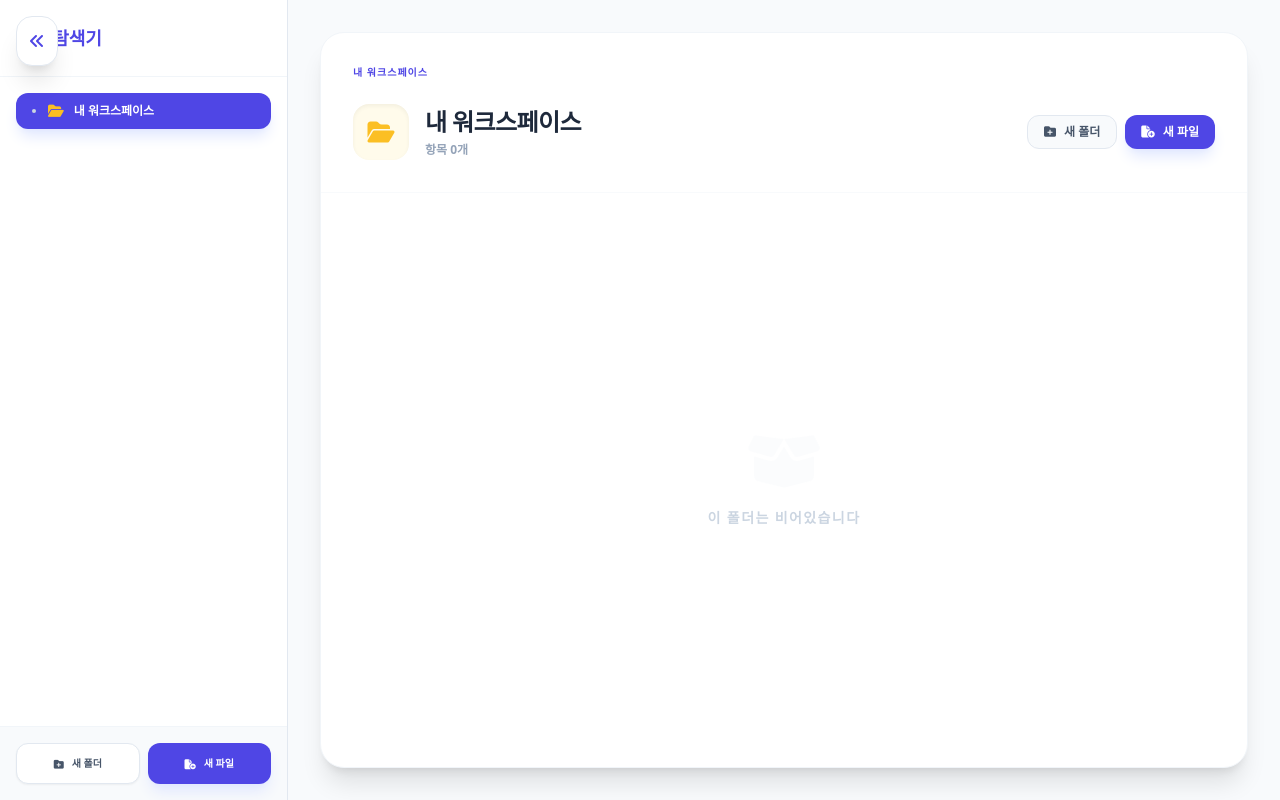
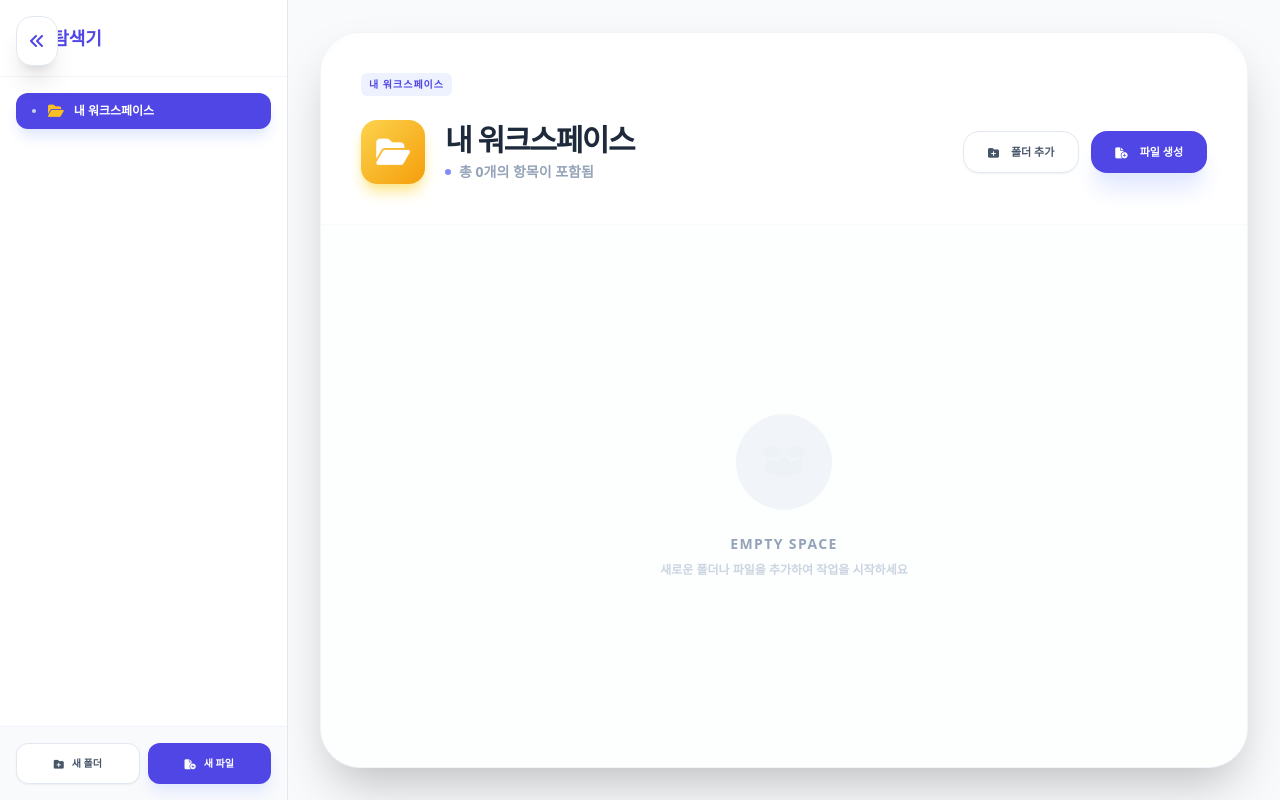
Before and after one commit to sungjin8853-hue/tool, a React (Vite) app: page / in a window 1280 px wide. Built offline with nearby package versions, Linux system fonts and the light colour scheme.

Commit message:
FolderView.tsx

```diff
--- a/components/FolderView.tsx
+++ b/components/FolderView.tsx
@@ -11,16 +11,15 @@ interface FolderViewProps {
 
 const FolderView: React.FC<FolderViewProps> = ({ folder, path, onSelectNode, onAddNode }) => {
   return (
-    <div className="flex flex-col h-full bg-white rounded-3xl shadow-xl border border-slate-100 overflow-hidden">
-      <div className="p-8 border-b border-slate-50">
-        {/* Breadcrumbs */}
+    <div className="flex flex-col h-full bg-white rounded-[2.5rem] shadow-2xl border border-slate-100 overflow-hidden transition-all duration-500 animate-in fade-in zoom-in-95">
+      <div className="p-8 md:p-10 border-b border-slate-50 bg-white/50 backdrop-blur-sm sticky top-0 z-10">
         <div className="flex items-center gap-2 mb-6 overflow-x-auto scrollbar-hide text-[10px] font-black uppercase tracking-widest text-slate-300">
           {path.map((p, i) => (
             <React.Fragment key={p.id}>
               {i > 0 && <i className="fa-solid fa-chevron-right scale-75 opacity-30"></i>}
               <button
                 onClick={() => onSelectNode(p.id)}
-                className={`hover:text-indigo-600 transition-colors ${i === path.length - 1 ? 'text-indigo-600' : ''}`}
+                className={`hover:text-indigo-600 transition-colors whitespace-nowrap ${i === path.length - 1 ? 'text-indigo-600 bg-indigo-50 px-2 py-1 rounded-md' : ''}`}
               >
                 {p.name}
               </button>
@@ -28,61 +27,73 @@ const FolderView: React.FC<FolderViewProps> = ({ folder, path, onSelectNode, onA
           ))}
         </div>
 
-        <div className="flex items-center justify-between">
-          <div className="flex items-center gap-4">
-            <div className="w-14 h-14 bg-amber-50 rounded-2xl flex items-center justify-center text-amber-400 text-2xl shadow-inner">
+        <div className="flex flex-col md:flex-row md:items-center justify-between gap-6">
+          <div className="flex items-center gap-5">
+            <div className="w-16 h-16 bg-gradient-to-br from-amber-300 to-amber-500 rounded-2xl flex items-center justify-center text-white text-3xl shadow-lg shadow-amber-200 animate-in slide-in-from-left-4">
               <i className="fa-solid fa-folder-open"></i>
             </div>
             <div>
-              <h2 className="text-2xl font-black text-slate-800 tracking-tight">{folder.name}</h2>
-              <p className="text-xs text-slate-400 font-bold mt-1">
-                항목 {folder.children?.length ?? 0}개
+              <h2 className="text-3xl font-black text-slate-800 tracking-tighter">{folder.name}</h2>
+              <p className="text-sm text-slate-400 font-bold mt-1 flex items-center gap-2">
+                <span className="w-1.5 h-1.5 rounded-full bg-indigo-400"></span>
+                총 {folder.children?.length ?? 0}개의 항목이 포함됨
               </p>
             </div>
           </div>
-          <div className="flex gap-2">
+          <div className="flex gap-3">
             <button
               onClick={() => onAddNode(folder.id, NodeType.FOLDER)}
-              className="px-4 py-2 bg-slate-50 text-slate-600 text-xs font-black rounded-xl border border-slate-200 hover:bg-white hover:shadow-md transition-all flex items-center gap-2"
+              className="px-6 py-3 bg-white text-slate-600 text-[11px] font-black rounded-2xl border border-slate-200 hover:border-amber-300 hover:text-amber-600 hover:bg-amber-50 transition-all flex items-center gap-3 shadow-sm active:scale-95"
             >
-              <i className="fa-solid fa-folder-plus"></i> 새 폴더
+              <i className="fa-solid fa-folder-plus"></i> 폴더 추가
             </button>
             <button
               onClick={() => onAddNode(folder.id, NodeType.FILE)}
-              className="px-4 py-2 bg-indigo-600 text-white text-xs font-black rounded-xl hover:bg-indigo-700 shadow-lg shadow-indigo-100 transition-all flex items-center gap-2"
+              className="px-6 py-3 bg-indigo-600 text-white text-[11px] font-black rounded-2xl hover:bg-indigo-700 shadow-xl shadow-indigo-100 transition-all flex items-center gap-3 active:scale-95"
             >
-              <i className="fa-solid fa-file-circle-plus"></i> 새 파일
+              <i className="fa-solid fa-file-circle-plus"></i> 파일 생성
             </button>
           </div>
         </div>
       </div>
 
-      <div className="flex-1 overflow-y-auto p-8">
+      <div className="flex-1 overflow-y-auto p-8 md:p-12 bg-slate-50/30">
         {folder.children && folder.children.length > 0 ? (
-          <div className="grid grid-cols-2 sm:grid-cols-3 md:grid-cols-4 lg:grid-cols-6 gap-6">
+          <div className="grid grid-cols-2 sm:grid-cols-3 md:grid-cols-4 lg:grid-cols-5 xl:grid-cols-6 gap-8">
             {folder.children.map((child) => (
               <div
                 key={child.id}
-                onDoubleClick={() => onSelectNode(child.id)}
                 onClick={() => onSelectNode(child.id)}
-                className="group flex flex-col items-center p-4 rounded-2xl hover:bg-indigo-50/50 cursor-pointer transition-all border border-transparent hover:border-indigo-100"
+                className="group flex flex-col items-center p-6 rounded-[2rem] hover:bg-white cursor-pointer transition-all border border-transparent hover:border-slate-200 hover:shadow-2xl hover:shadow-indigo-100/50 hover:-translate-y-2"
               >
-                <div className={`w-16 h-16 mb-3 flex items-center justify-center text-3xl transition-transform group-hover:scale-110 ${child.type === NodeType.FOLDER ? 'text-amber-400' : 'text-indigo-400'}`}>
-                  <i className={`fa-solid ${child.type === NodeType.FOLDER ? 'fa-folder' : 'fa-file-lines'}`}></i>
+                <div className={`w-20 h-20 mb-4 flex items-center justify-center text-4xl transition-all duration-500 group-hover:scale-110 ${child.type === NodeType.FOLDER ? 'text-amber-400' : 'text-indigo-400'}`}>
+                   <div className="relative">
+                      <i className={`fa-solid ${child.type === NodeType.FOLDER ? 'fa-folder' : 'fa-file-lines'}`}></i>
+                      {child.type === NodeType.FOLDER && (
+                         <div className="absolute -bottom-1 -right-1 w-6 h-6 bg-white rounded-full flex items-center justify-center border border-slate-100 shadow-sm opacity-0 group-hover:opacity-100 transition-opacity">
+                            <i className="fa-solid fa-chevron-right text-[10px] text-amber-500"></i>
+                         </div>
+                      )}
+                   </div>
                 </div>
-                <span className="text-xs font-bold text-slate-600 text-center line-clamp-2 w-full leading-relaxed">
+                <span className="text-sm font-black text-slate-700 text-center line-clamp-2 w-full leading-tight group-hover:text-indigo-600 transition-colors">
                   {child.name}
                 </span>
-                {child.type === NodeType.FILE && (
-                   <span className="text-[9px] text-slate-300 font-black uppercase mt-1">DataTable</span>
-                )}
+                <div className="mt-2 opacity-0 group-hover:opacity-100 transition-all transform translate-y-2 group-hover:translate-y-0">
+                   <span className="text-[9px] font-black text-slate-300 uppercase tracking-widest">
+                     {child.type === NodeType.FOLDER ? 'Enter Folder' : 'Open File'}
+                   </span>
+                </div>
               </div>
             ))}
           </div>
         ) : (
-          <div className="h-full flex flex-col items-center justify-center text-slate-200">
-            <i className="fa-solid fa-box-open text-6xl mb-4 opacity-10"></i>
-            <p className="text-sm font-black text-slate-300 uppercase tracking-widest">이 폴더는 비어있습니다</p>
+          <div className="h-full flex flex-col items-center justify-center text-slate-200 py-20 animate-in fade-in slide-in-from-bottom-10">
+            <div className="w-24 h-24 bg-slate-100 rounded-full flex items-center justify-center mb-6">
+              <i className="fa-solid fa-box-open text-4xl opacity-20"></i>
+            </div>
+            <p className="text-sm font-black text-slate-400 uppercase tracking-widest mb-2">Empty Space</p>
+            <p className="text-xs text-slate-300 font-bold">새로운 폴더나 파일을 추가하여 작업을 시작하세요</p>
           </div>
         )}
       </div>
```
